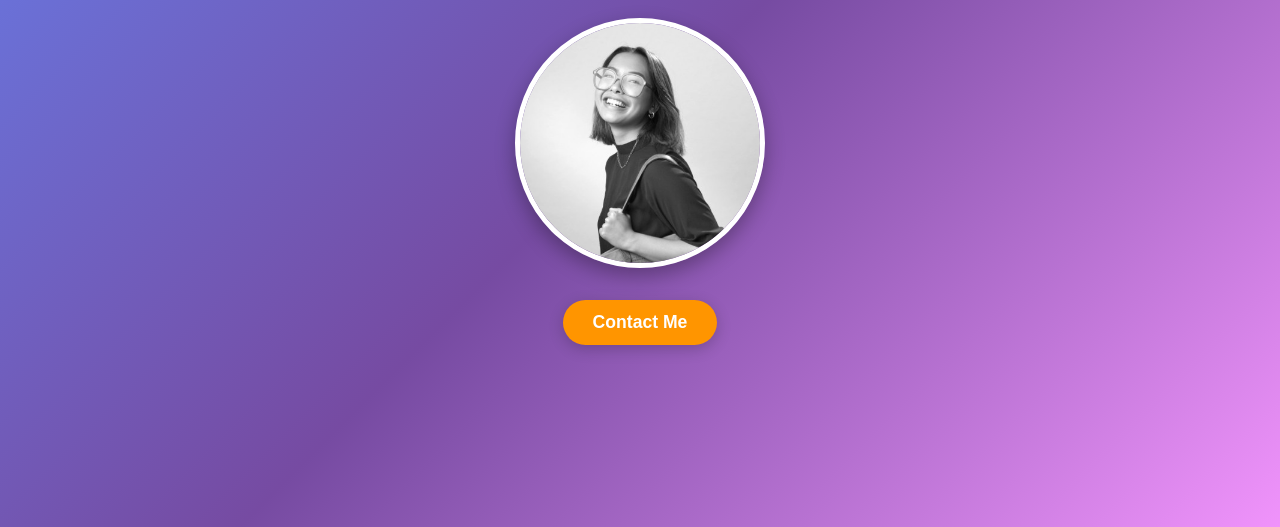
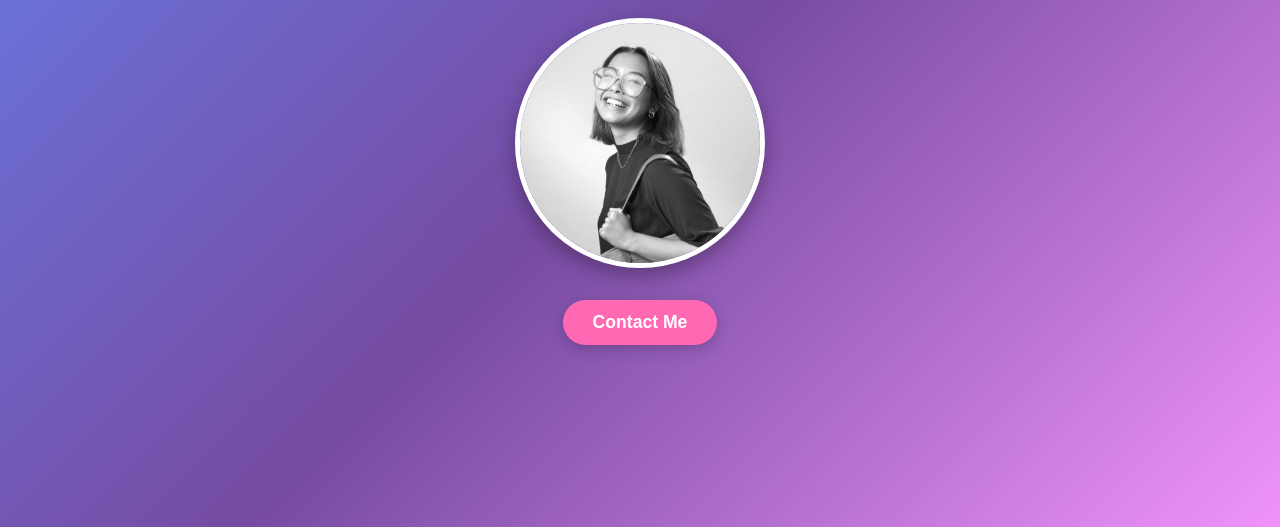
Before and after one commit to jessvu-designs/my-homepage, a plain HTML site: page index.html in a window 1280 px wide. Shown: the part 273-800 px from the top of the page. Drawn offline with Linux system fonts and the light colour scheme.

Commit message:
Change button color from orange to pink

```diff
--- a/styles.css
+++ b/styles.css
@@ -44,7 +44,7 @@ body {
 }
 
 .contact-btn {
-    background-color: #ff9500;
+    background-color: #ff69b4;
     color: white;
     border: none;
     padding: 12px 30px;
```
